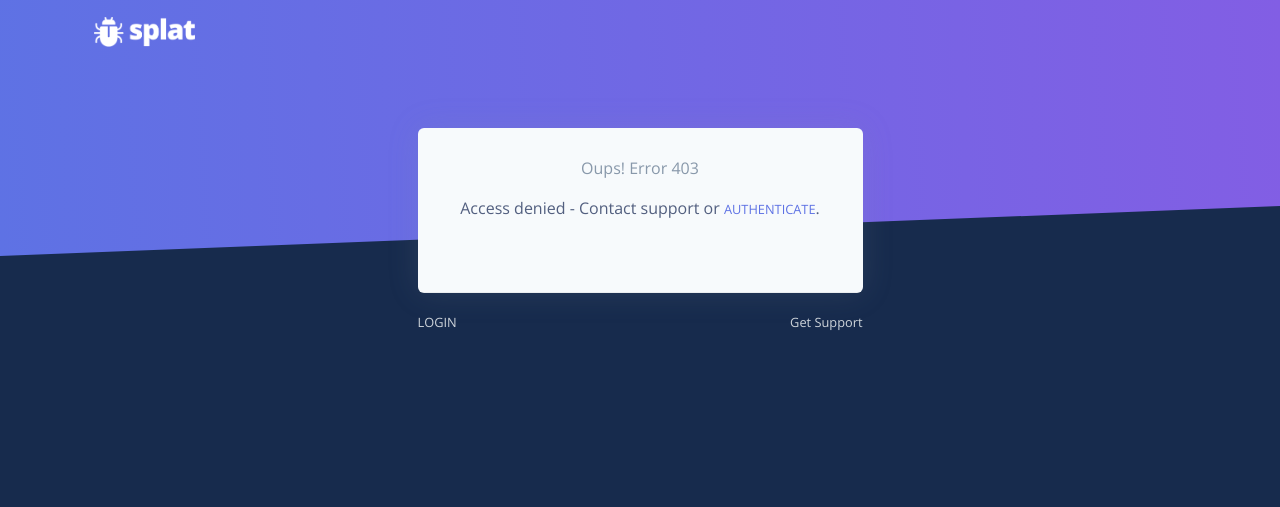
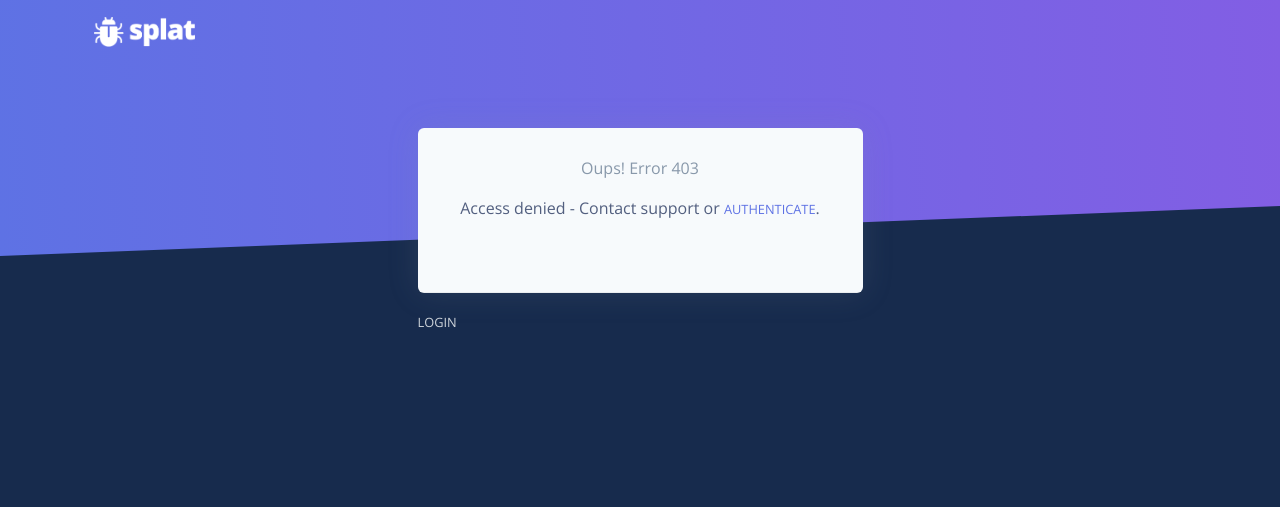
Before and after one commit to ptrcktylr/splat-issue-tracker, a Django app: template core/templates/page-403.html in a window 1280 px wide. Shown: the top 507 px of the page. Run offline with Django 3.2, Linux system fonts and the light colour scheme; the template is opened without the code that fills it, so the values that code supplies are empty; some libraries are stand-ins or nearby versions.

Commit message:
removed unused media files, removed support link on error pages

```diff
--- a/core/templates/page-403.html
+++ b/core/templates/page-403.html
@@ -28,9 +28,6 @@
             <div class="col-6">
               <a href="{% url 'login' %}" class="text-light"><small>LOGIN</small></a>
             </div>
-            <div class="col-6 text-right">
-              <a href="https://appseed.us/support" class="text-light"><small>Get Support</small></a>
-            </div>
           </div>
         </div>
       </div>
--- a/core/templates/page-404.html
+++ b/core/templates/page-404.html
@@ -28,9 +28,6 @@
             <div class="col-6">
               <a href="/" class="text-light"><small>Home</small></a>
             </div>
-            <div class="col-6 text-right">
-              <a href="https://appseed.us/support" class="text-light"><small>Get Support</small></a>
-            </div>
           </div>
         </div>
       </div>
--- a/core/templates/page-500.html
+++ b/core/templates/page-500.html
@@ -28,9 +28,6 @@
             <div class="col-6">
               <a href="/" class="text-light"><small>Home</small></a>
             </div>
-            <div class="col-6 text-right">
-              <a href="https://appseed.us/support" class="text-light"><small>Get Support</small></a>
-            </div>
           </div>
         </div>
       </div>
```
Also changed, not shown: core/templates/accounts/register.html (+0 -13 lines), media/argon-dashboard-django-intro.gif (deleted), media/argon-dashboard-django-screen-icons-low.png (deleted), media/argon-dashboard-django-screen-icons.png (deleted), media/argon-dashboard-django-screen-login-low.png (deleted), media/argon-dashboard-django-screen-login.png (deleted), media/argon-dashboard-django-screen-low.png (deleted), media/argon-dashboard-django-screen-maps-low.png (deleted), media/argon-dashboard-django-screen-maps.png (deleted), media/argon-dashboard-django-screen-profile-low.png (deleted), media/argon-dashboard-django-screen-profile.png (deleted), media/argon-dashboard-django-screen-register-low.png (deleted), media/argon-dashboard-django-screen-register.png (deleted), media/argon-dashboard-django-screen-tables-low.png (deleted), 3 more files.
